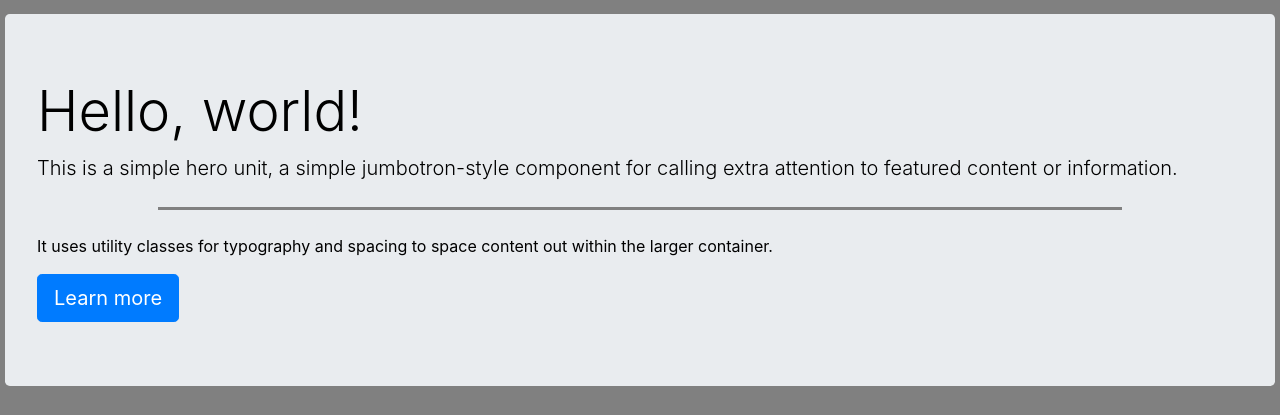
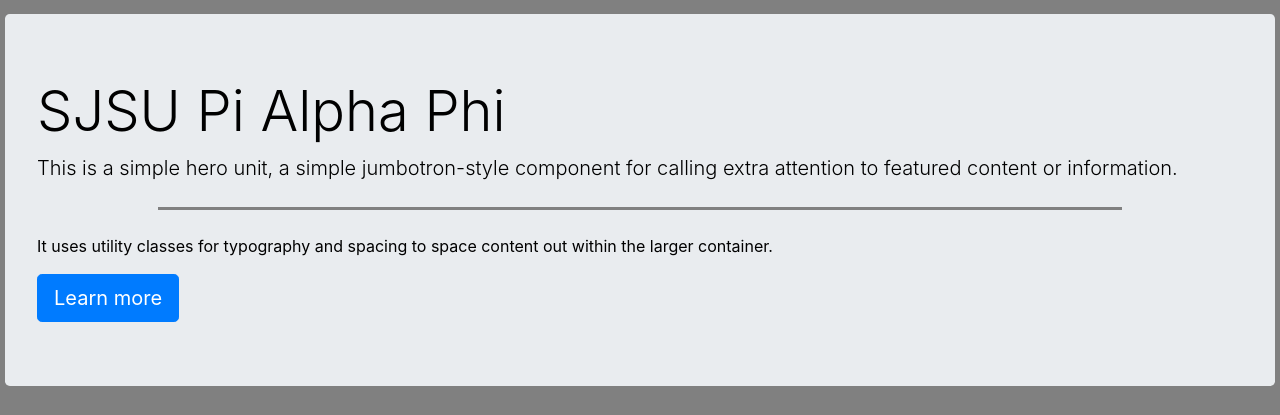
Before and after one commit to sjsupaphi/sjsupaphi.github.io, a plain HTML site: page staging/Home/Home.html in a window 1280 px wide. Shown: the part 363-778 px from the top of the page. Drawn offline with nearby package versions, Linux system fonts and the light colour scheme.

Commit message:
jumbo done

```diff
--- a/staging/Home/Home.html
+++ b/staging/Home/Home.html
@@ -19,7 +19,7 @@
   </header>
 
   <div class="jumbotron jumbo-color">
-      <h1 class="display-4">Hello, world!</h1>
+      <h1 class="display-4">SJSU Pi Alpha Phi</h1>
       <p class="lead">This is a simple hero unit, a simple jumbotron-style component for calling extra attention to featured content or information.</p>
       <hr class="my-4">
       <p>It uses utility classes for typography and spacing to space content out within the larger container.</p>
```
